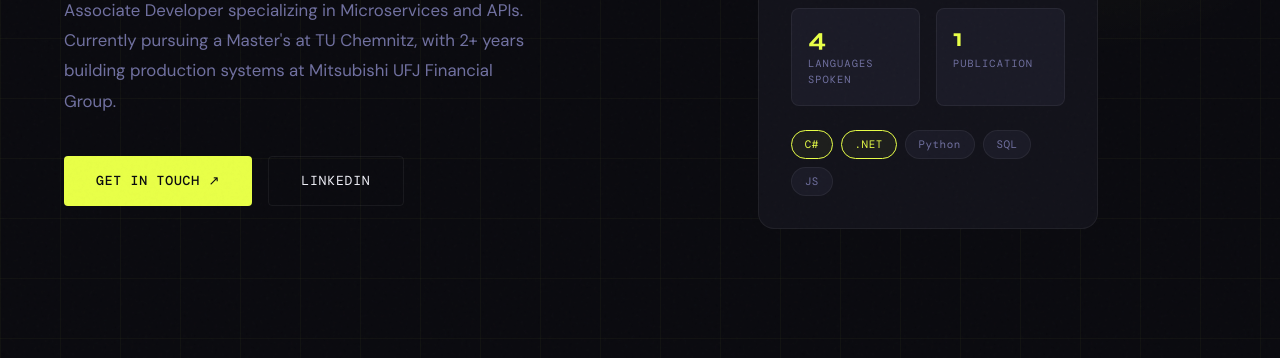
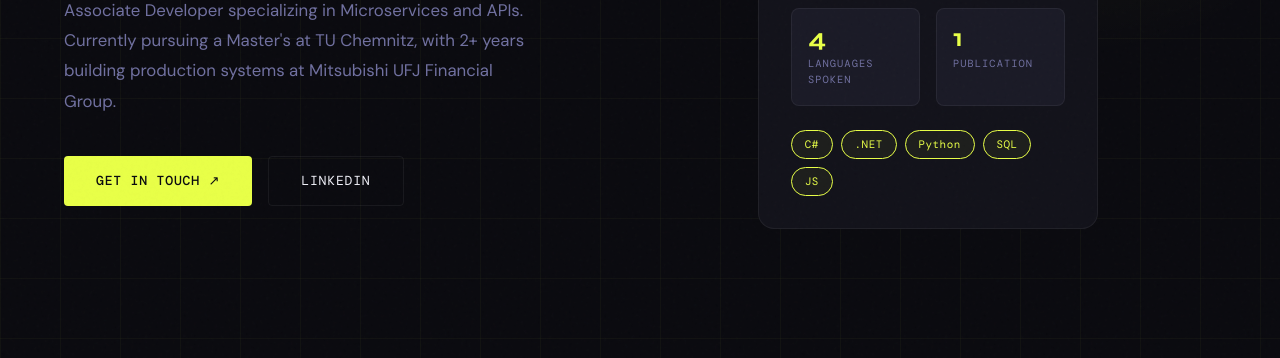
Before and after one commit to Punit899/punitsuryarao.github.io, a plain HTML site: page index.html in a window 1280 px wide. Shown: the part 442-800 px from the top of the page. Drawn offline with nearby package versions, Linux system fonts and the light colour scheme; a web font is replaced by a local one.

Commit message:
Update index.html

```diff
--- a/index.html
+++ b/index.html
@@ -803,9 +803,9 @@
         <div class="lang-pills">
           <span class="pill active">C#</span>
           <span class="pill active">.NET</span>
-          <span class="pill">Python</span>
-          <span class="pill">SQL</span>
-          <span class="pill">JS</span>
+          <span class="pill active">Python</span>
+          <span class="pill active">SQL</span>
+          <span class="pill active">JS</span>
         </div>
       </div>
     </div>
```
